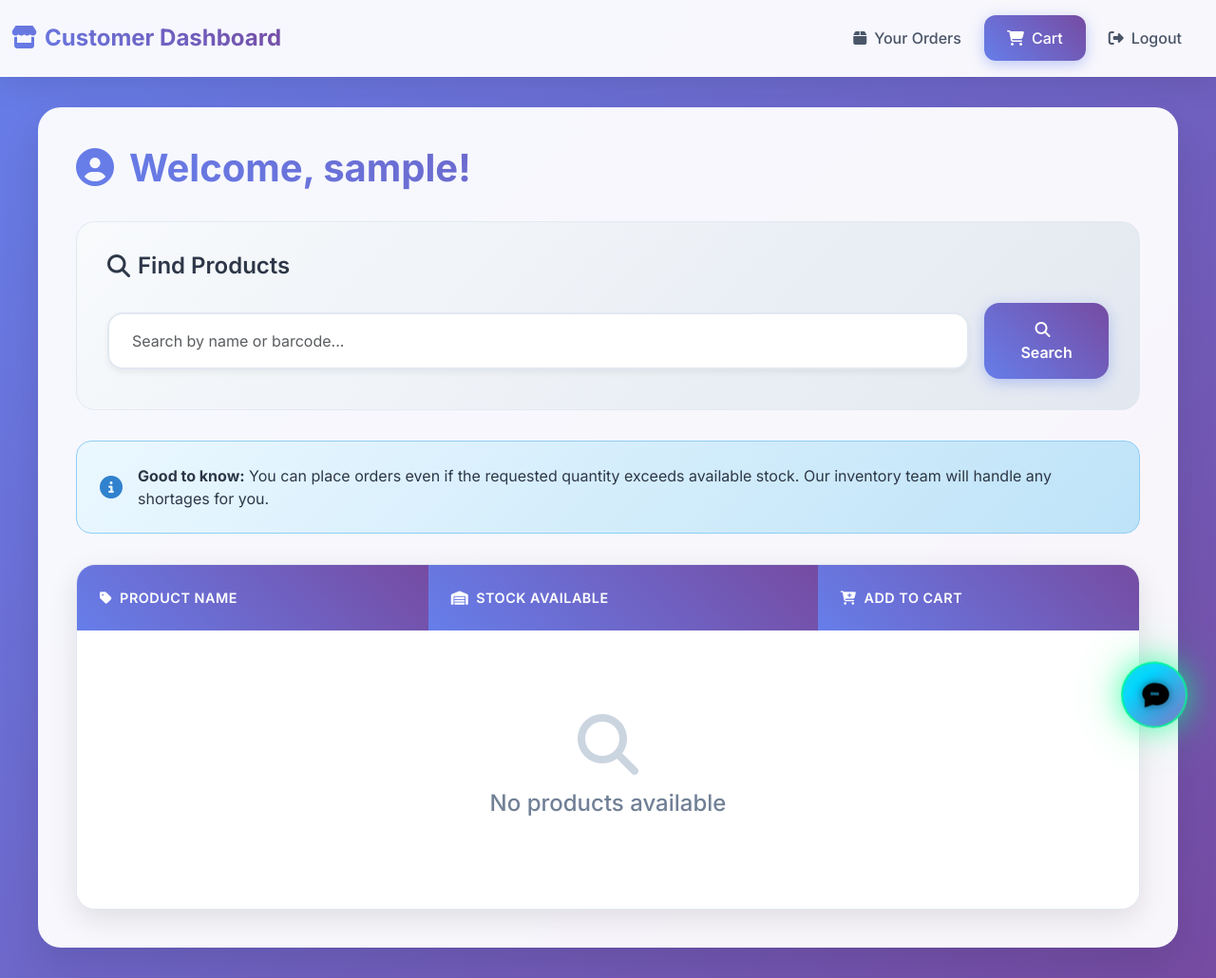
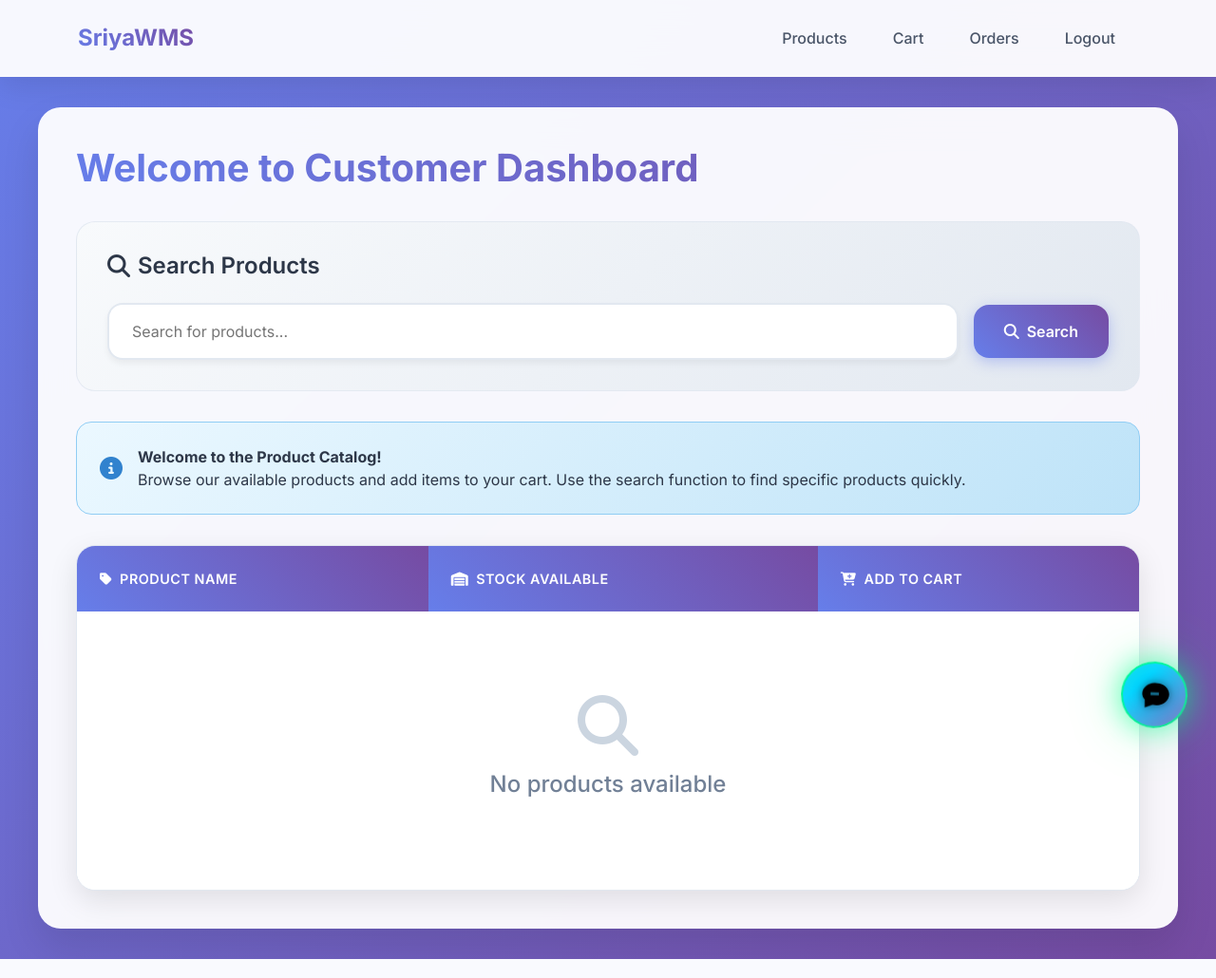
Before and after one commit to varaprasad1016/SriyaWMS, a Flask app: template templates/customer_dashboard.html in a window 1280 px wide. Shown: the whole page at 95% size. Run offline with Flask 3, Linux system fonts and the light colour scheme; the template is opened without the code that fills it, so the values that code supplies are empty; a user stored in the database is signed in.

Commit message:
customer_dashboard_commit

```diff
--- a/templates/customer_dashboard.html
+++ b/templates/customer_dashboard.html
@@ -340,7 +340,7 @@
             }
         }
 
-        /* Sci-Fi Chatbot Styles (keeping your existing chatbot) */
+        /* Sci-Fi Chatbot Styles */
         #chatbot-container {
             position: fixed;
             bottom: 30px;
@@ -450,9 +450,9 @@
         }
 
         .mini-header {
-            background: linear-gradient(45deg, rgba(0, 255, 136, 0.2), rgba(0, 212, 255, 0.2));
-            padding: 15px 20px;
-            border-bottom: 1px solid rgba(0, 255, 136, 0.3);
+            background: linear-gradient(135deg, #001122, #003344);
+            padding: 1rem;
+            border-bottom: 2px solid rgba(0, 255, 136, 0.3);
             display: flex;
             justify-content: space-between;
             align-items: center;
@@ -461,139 +461,110 @@
         .mini-header h3 {
             color: #00ff88;
             font-family: 'Orbitron', monospace;
-            font-size: 1rem;
-            font-weight: 700;
+            font-size: 1.2rem;
             margin: 0;
-            text-transform: uppercase;
-            letter-spacing: 1px;
+            text-shadow: 0 0 10px rgba(0, 255, 136, 0.5);
         }
 
         .close-btn {
             background: none;
-            border: none;
+            border: 2px solid rgba(255, 0, 128, 0.6);
             color: #ff0080;
-            font-size: 1.5rem;
+            width: 30px;
+            height: 30px;
+            border-radius: 50%;
             cursor: pointer;
-            padding: 0;
-            width: 25px;
-            height: 25px;
+            font-size: 1.2rem;
             display: flex;
             align-items: center;
             justify-content: center;
-            border-radius: 50%;
             transition: all 0.3s ease;
         }
 
         .close-btn:hover {
             background: rgba(255, 0, 128, 0.2);
-            transform: scale(1.1);
+            box-shadow: 0 0 15px rgba(255, 0, 128, 0.5);
         }
 
         .mini-chat-content {
-            height: calc(100% - 60px);
-            padding: 20px;
-            color: #ffffff;
+            padding: 2rem;
+            text-align: center;
+            height: calc(100% - 80px);
             display: flex;
             flex-direction: column;
             justify-content: center;
             align-items: center;
-            text-align: center;
+            gap: 1rem;
         }
 
-        .mini-chat-content .robot-icon {
+        .robot-icon {
             font-size: 3rem;
-            margin-bottom: 15px;
-            animation: robotFloat 2s ease-in-out infinite;
-        }
-
-        @keyframes robotFloat {
-            0%, 100% { transform: translateY(0px); }
-            50% { transform: translateY(-5px); }
+            margin-bottom: 1rem;
+            animation: float 2s ease-in-out infinite;
         }
 
         .mini-chat-content h4 {
-            color: #00d4ff;
+            color: #00ff88;
             font-family: 'Orbitron', monospace;
-            font-size: 1.2rem;
-            margin-bottom: 10px;
-            text-transform: uppercase;
-            letter-spacing: 1px;
+            margin-bottom: 1rem;
+            text-shadow: 0 0 10px rgba(0, 255, 136, 0.3);
         }
 
         .mini-chat-content p {
-            color: #e0e0e0;
+            color: #66d9ef;
+            line-height: 1.6;
+            margin-bottom: 2rem;
             font-size: 0.9rem;
-            line-height: 1.6;
-            margin-bottom: 20px;
         }
 
         .launch-btn {
-            background: linear-gradient(45deg, #00ff88, #00d4ff);
+            background: linear-gradient(135deg, #00ff88, #00d4ff);
             border: none;
+            padding: 0.8rem 1.5rem;
+            border-radius: 25px;
             color: #000;
-            padding: 12px 25px;
-            border-radius: 25px;
-            font-family: 'Orbitron', monospace;
             font-weight: 600;
+            font-family: 'Exo 2', sans-serif;
+            cursor: pointer;
+            transition: all 0.3s ease;
             text-transform: uppercase;
             letter-spacing: 1px;
-            cursor: pointer;
-            transition: all 0.3s ease;
-            box-shadow: 0 5px 15px rgba(0, 255, 136, 0.3);
+            box-shadow: 0 5px 15px rgba(0, 255, 136, 0.4);
         }
 
         .launch-btn:hover {
             transform: translateY(-2px);
-            box-shadow: 0 8px 25px rgba(0, 255, 136, 0.5);
+            box-shadow: 0 8px 25px rgba(0, 255, 136, 0.6);
         }
     </style>
 </head>
-
 <body>
-    <!-- Modern Navbar -->
+    <!-- Navigation -->
     <nav class="navbar navbar-expand-lg">
-        <div class="container-fluid">
-            <a class="navbar-brand" href="#">
-                <i class="fas fa-store me-2"></i>Customer Dashboard
-            </a>
-            <div class="collapse navbar-collapse">
-                <ul class="navbar-nav ms-auto">
-                    <li class="nav-item">
-                        <a class="nav-link" href="/your-orders">
-                            <i class="fas fa-box me-2"></i>Your Orders
-                        </a>
-                    </li>
-                    <li class="nav-item">
-                        <a class="nav-link active" href="/cart">
-                            <i class="fas fa-shopping-cart me-2"></i>Cart
-                            {% if cart_count > 0 %}<span class="badge bg-danger">{{ cart_count }}</span>{% endif %}
-                        </a>
-                    </li>
-                    <li class="nav-item">
-                        <a class="nav-link" href="/logout">
-                            <i class="fas fa-sign-out-alt me-2"></i>Logout
-                        </a>
-                    </li>
-                </ul>
+        <div class="container">
+            <a class="navbar-brand" href="#">SriyaWMS</a>
+            <div class="navbar-nav ms-auto">
+                <a class="nav-link" href="/customer_dashboard">Products</a>
+                <a class="nav-link" href="/cart">Cart</a>
+                <a class="nav-link" href="/your_orders">Orders</a>
+                <a class="nav-link" href="/logout">Logout</a>
             </div>
         </div>
     </nav>
 
-    <!-- Main Container -->
+    <!-- Main Content -->
     <div class="main-container">
-        <h1 class="welcome-title">
-            <i class="fas fa-user-circle me-3"></i>Welcome, {{ session['username'] }}!
-        </h1>
+        <h1 class="welcome-title">Welcome to Customer Dashboard</h1>
 
         <!-- Search Section -->
         <div class="search-section">
-            <h3 class="search-title">
+            <h2 class="search-title">
                 <i class="fas fa-search"></i>
-                Find Products
-            </h3>
-            <form action="{{ request.path }}" method="GET" class="search-form">
-                <input type="text" name="search" class="form-control search-input flex-grow-1"
-                       placeholder="Search by name or barcode..."
+                Search Products
+            </h2>
+            <form method="GET" class="search-form">
+                <input type="text" name="search" class="search-input flex-grow-1"
+                       placeholder="Search for products..."
                        value="{{ request.args.get('search', '') }}">
                 <button type="submit" class="btn btn-modern">
                     <i class="fas fa-search me-2"></i>Search
@@ -610,7 +581,8 @@
         <div class="modern-alert">
             <i class="fas fa-info-circle alert-icon"></i>
             <div>
-                <strong>Good to know:</strong> You can place orders even if the requested quantity exceeds available stock. Our inventory team will handle any shortages for you.
+                <strong>Welcome to the Product Catalog!</strong>
+                <p class="mb-0">Browse our available products and add items to your cart. Use the search function to find specific products quickly.</p>
             </div>
         </div>
 
@@ -672,7 +644,7 @@
         </div>
     </div>
 
-    <!-- Sci-Fi Chatbot (keeping your existing design) -->
+    <!-- Sci-Fi Chatbot -->
     <div id="chatbot-container">
         <div id="hover-tooltip">
             👋 Hey there! Need help?
@@ -764,7 +736,6 @@
             .then(res => res.json())
             .then(data => {
                 if (data.success) {
-                    // Modern success notification
                     showNotification('Product added to cart!', 'success');
                     if (data.cart_count) {
                         const cartBadge = document.querySelector('.nav-link .badge');
```
